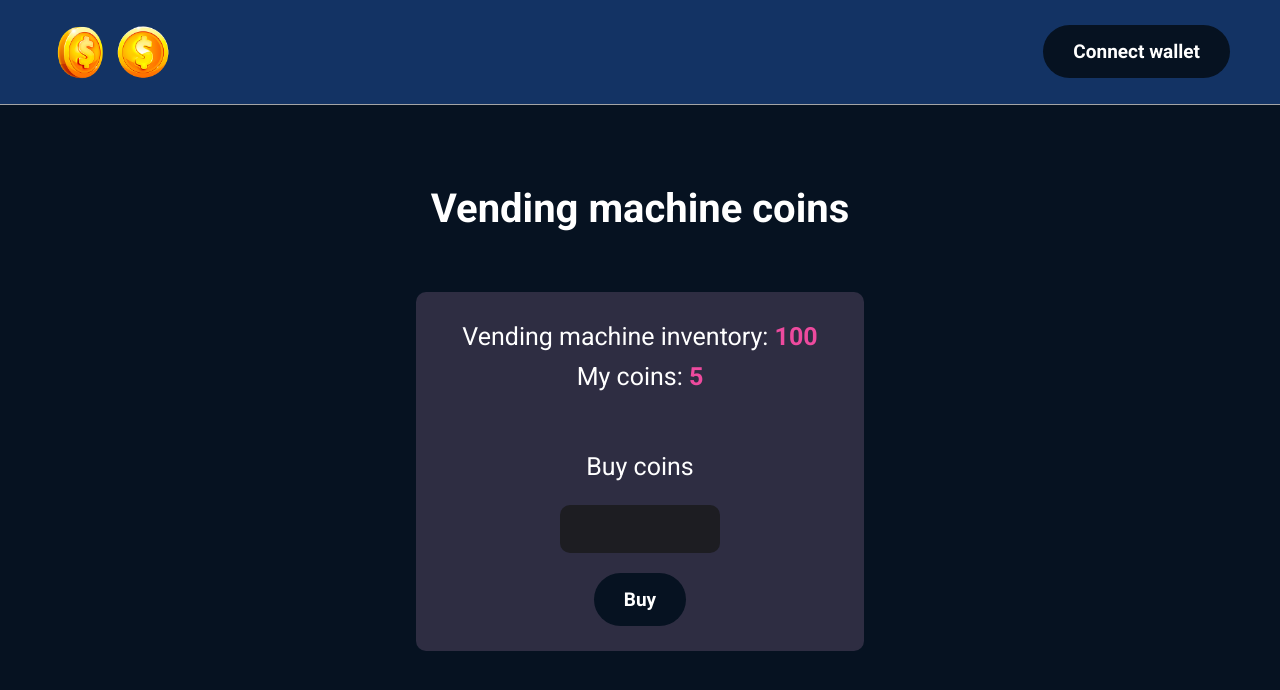
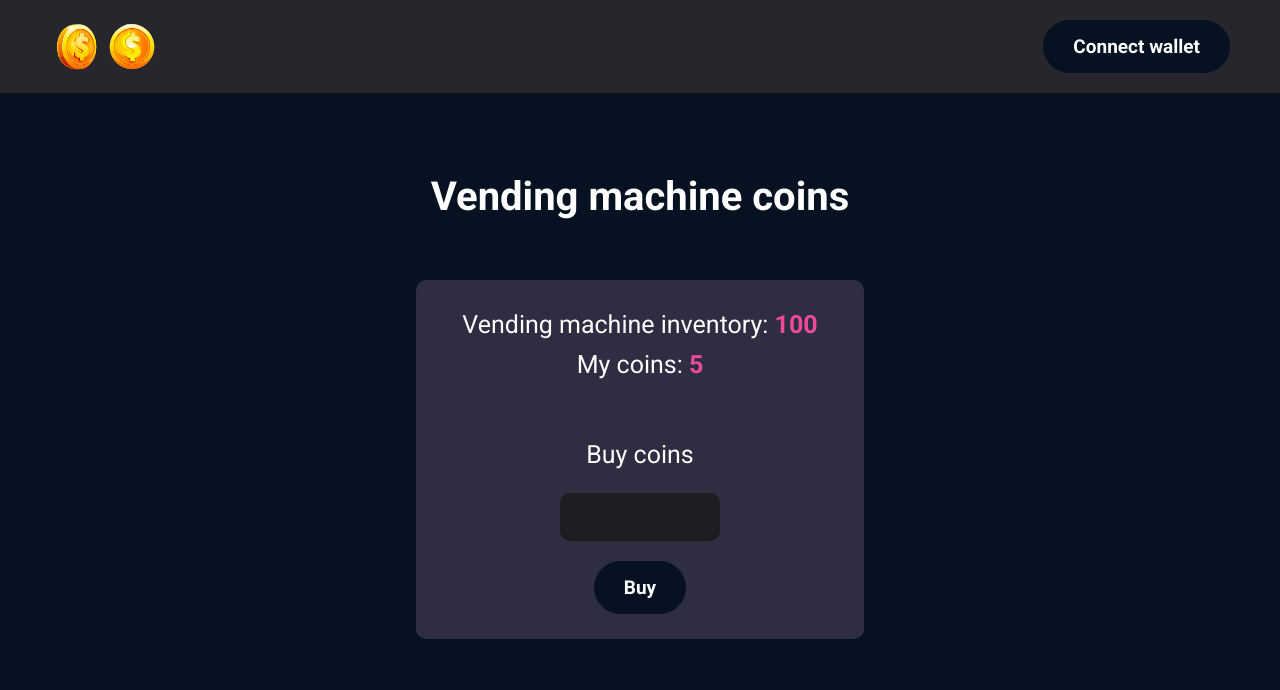
Before and after one commit to GustavoGJesus/vending-machine-coins-web3, a Next.js app: page / in a window 1280 px wide. Shown: the top 690 px of the page. Built offline with nearby package versions, Linux system fonts and the light colour scheme.

Commit message:
refactor: 💡 adjust size logo and background color

```diff
--- a/src/components/header/styles.ts
+++ b/src/components/header/styles.ts
@@ -3,8 +3,7 @@ import styled from "styled-components";
 export const HeaderWrapper = styled.nav`
   width: 100%;
   padding: 05px 50px 05px 50px;
-  background: #133364;
-  border-bottom: 1px solid #a4a5a6;
+  background: #27262c;
 `;
 
 export const HeaderWrapperContent = styled.div`
@@ -14,5 +13,5 @@ export const HeaderWrapperContent = styled.div`
 `;
 
 export const Logo = styled.img`
-    width: 125px;
+    width: 110px;
 `;
```
